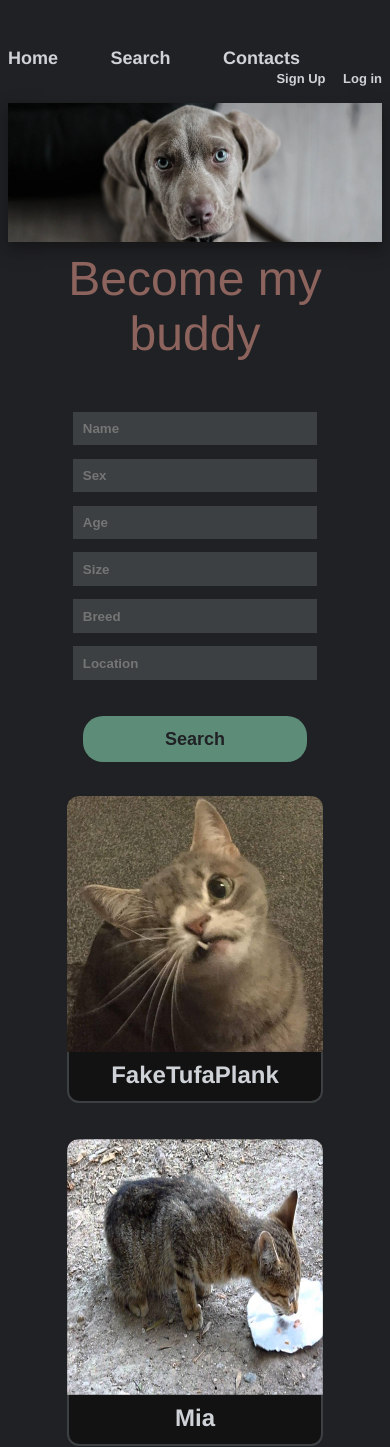
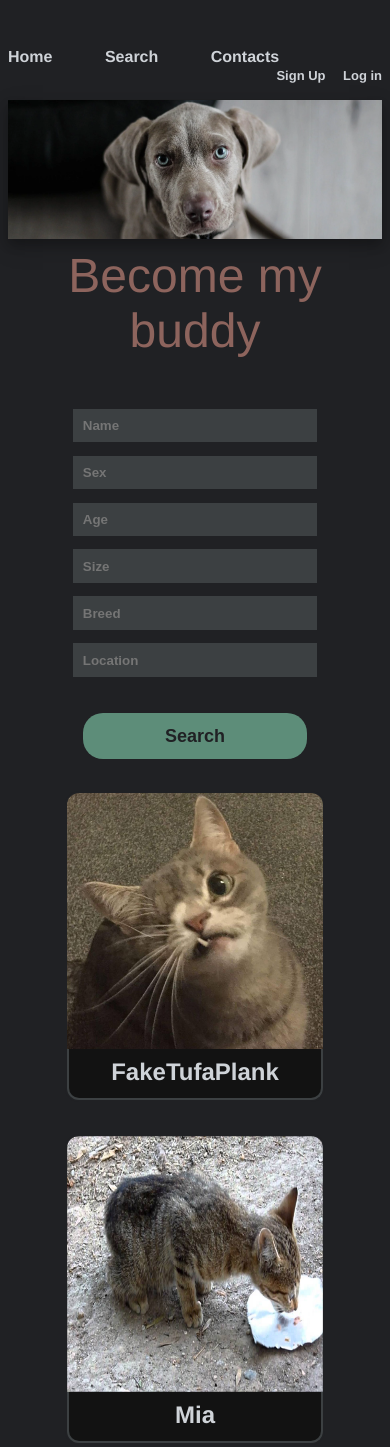
Before and after one commit to JoaoCostaIFG/LTW, a PHP site: page /pages/list.php in a window 390 px wide. Shown: the top 1447 px of the page. Run offline with PHP 8.4, Linux system fonts and the light colour scheme; data comes from the database, SQL or seed files in the repository.

Commit message:
Update: css.

```diff
--- a/css/layout.css
+++ b/css/layout.css
@@ -35,10 +35,6 @@ h1 {
   position: relative;
 }
 
-#menu > ul > li + li {
-  padding-left: 1em;
-}
-
 #signup {
   float: right;
 }
--- a/css/responsive.css
+++ b/css/responsive.css
@@ -13,6 +13,14 @@
     margin-left: 0;
     margin-top: 1em;
   }
+
+  #menu > ul > li > a {
+    font-size: medium;
+  }
+
+  #signup a {
+    font-size: small;
+  }
 }
 
 @media (max-width: 30em) {
--- a/css/style.css
+++ b/css/style.css
@@ -45,7 +45,7 @@ h4 a {
 }
 
 #menu > ul > li + li {
-  margin-left: 2em;
+  margin-left: 3em;
 }
 
 #menu > ul > li > a {
--- a/templates/common/tpl_header.php
+++ b/templates/common/tpl_header.php
@@ -4,9 +4,9 @@
     <title>Become my buddy</title>
     <meta charset="UTF-8">
     <meta name="viewport" content="width=device-width, initial-scale=1.0">
-    <link href="../../css/style.css" rel="stylesheet">
-    <link href="../../css/layout.css" rel="stylesheet">
-    <link href="../../css/responsive.css" rel="stylesheet">
+    <link href="../css/style.css" rel="stylesheet">
+    <link href="../css/layout.css" rel="stylesheet">
+    <link href="../css/responsive.css" rel="stylesheet">
   </head>
   <body>
     <nav id="menu">
```
